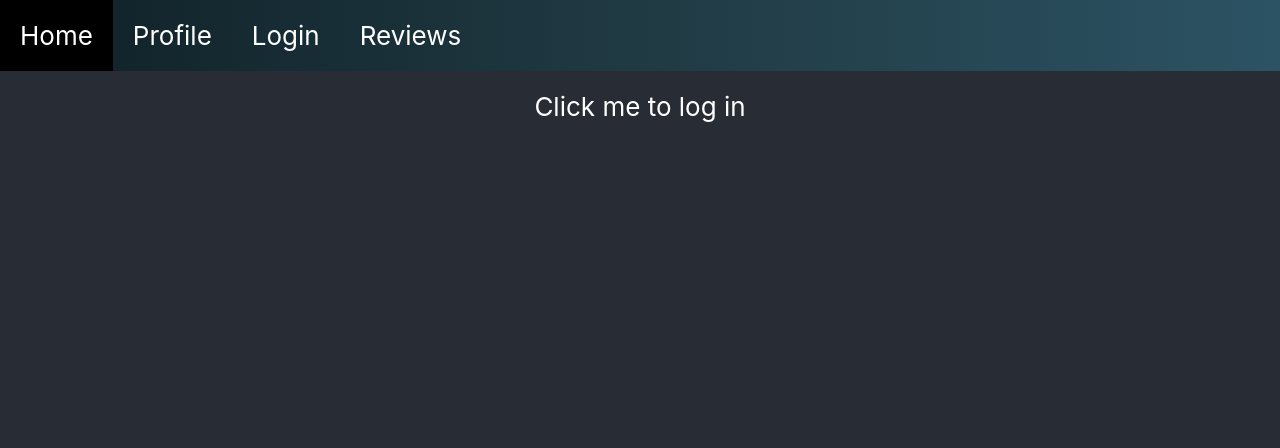
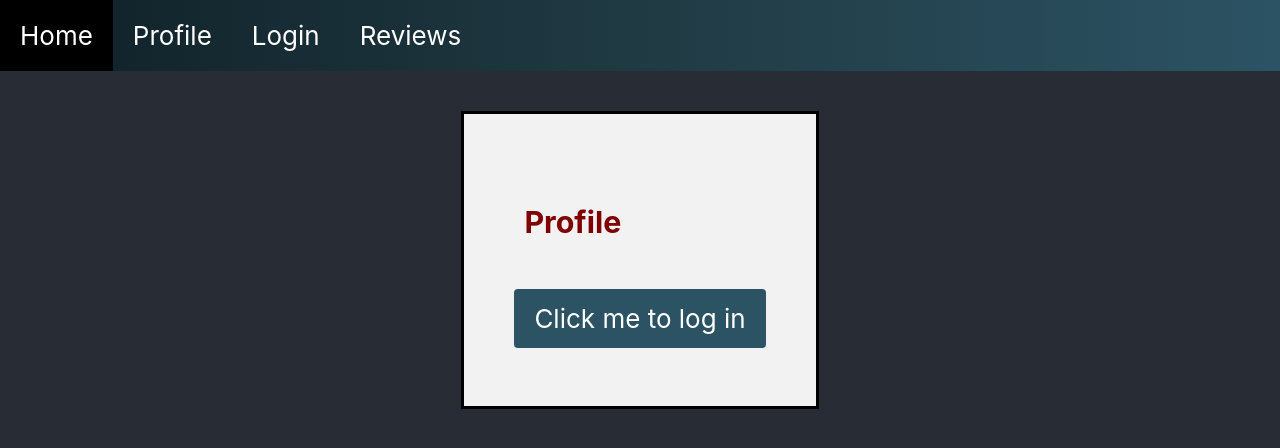
Before and after one commit to SandraTrinh/COMP3120_Group_Web_Project_AD, a React (Create React App) app: page /vaccines in a window 1280 px wide. Shown: the top 448 px of the page. Built offline with nearby package versions, Linux system fonts and the light colour scheme; no server answers.

Commit message:
CSS: added some CSS to home page and profile page.

```diff
--- a/src/App.css
+++ b/src/App.css
@@ -67,15 +67,26 @@ a.App-link:active {
 }
 
 /* Homepage top 10 vaccination list*/
-.vaccination {
+
+.home-page {
   background-color: white;
   color: #800000;
   padding: 50px;
   font-size: 16px;
   display: flex;
-  flex-direction: column;
-  align-items: center;
+  flex-direction: row-reverse;
+  align-items: top;
   justify-content: center;
+  float: left;
+}
+
+.vaccination-average {
+  padding: 20px;
+  text-align: center;
+}
+
+.vaccination {
+
 }
 
 .vaccination h3 {
@@ -115,6 +126,66 @@ ul.vaccination-list {
   color: #0F2027;
 }
 
+@media only screen and (max-width: 768px) {
+  [class*="col-"] {
+    width: 100%;
+  }
+
+
+  .home-page {
+    flex-direction: column;
+    align-items: center;
+    float: none;
+  }
+}
+/* Profile page */
+
+.profile-logged-in div.App {
+  background-color: #f2f2f2;
+}
+
+.profile-log-in {
+  background-color: #f2f2f2;
+  border: 3px solid black;
+  color:rgb(75, 74, 74);
+  padding: 50px;
+  margin: 40px 0px 40px 0px;
+  text-align: center;
+}
+
+.profile-log-in h3, .profile-logged-in h3 {
+  color:#800000;
+  background-color: #f2f2f2;
+  width: 100%;
+  text-align: left;
+  padding: 10px;
+}
+
+.profile-logged-in h3 {
+  text-align: center;
+}
+
+.profile-logged-in button.profile-download-pdf {
+  width: 50%;
+  background-color: #2C5364;
+  color: white;
+  padding: 14px 20px;
+  margin: 8px 0;
+  border: none;
+  border-radius: 4px;
+  cursor: pointer;
+}
+
+.profile-logged-in button.profile-download-pdf:hover{
+  background-color: #0F2027;
+}
+
+.profile-userdata {
+  background-color: white;
+  color: black;
+  text-align: left;
+}
+
 /* Login page */
 
 .login-container {
@@ -123,6 +194,10 @@ ul.vaccination-list {
   color:rgb(75, 74, 74);
   padding: 30px;
   margin: 40px 0px 40px 0px;
+}
+
+.login-container h3 {
+  color:#800000;
 }
 
 .login-container label {
@@ -144,7 +219,7 @@ ul.vaccination-list {
   border: 2px solid #0F2027;
 }
 
-.loginform-submit input, .logout-button input {
+.loginform-submit input, .logout-button input, .profile-log-in a{
   width: 100%;
   background-color: #2C5364;
   color: white;
@@ -155,7 +230,7 @@ ul.vaccination-list {
   cursor: pointer;
 }
 
-.loginform-submit input:hover, .logout-button input:hover {
+.loginform-submit input:hover, .logout-button input:hover, .profile-log-in a:hover{
   background-color: #0F2027;
 }
 
--- a/src/App.js
+++ b/src/App.js
@@ -28,16 +28,6 @@ function App() {
   }, [])
   const [feedBack, setFeedBack] = useState([])
 
-  useEffect(() => {
-    console.log('effect')
-    productService
-      .getFeedback()
-      .then (initialProducts => {
-
-        setFeedBack(initialProducts)
-        console.log(initialProducts)
-      })
-  }, [])
 
 
 vaccines.sort((a, b) => (a.FirstDoseVaccinationPercentage < b.FirstDoseVaccinationPercentage) ? 1 : -1)
@@ -74,7 +64,7 @@ vaccinesToShow = vaccines.slice(0,10)
                   <LoginForm user={user} setUser={setUser}/>
                 </Route>
                 <Route path="/feedback">
-                <Feedback Feedback={feedBack} />
+                <Feedback Feedback={feedBack} setFeedBack={setFeedBack} />
                 </Route>
 
 
--- a/src/LoginForm.js
+++ b/src/LoginForm.js
@@ -50,6 +50,7 @@ const LoginForm = ({user, setUser}) => {
     } else {
         return (
             <div className="login-container">
+                <h3>Login</h3>
                 <form onSubmit={formHandler}>
                     <div >
                         <div className="loginform-name">
--- a/src/components/Products.js
+++ b/src/components/Products.js
@@ -27,12 +27,15 @@ const Products = ({vaccines}) => {
 
 
     return(
-      <div className="vaccination col-12">
+      <div className="home-page col-12">
+         <div className="vaccination-average col-6">
+          <h3> Average Percentage of First Dose Across NSW </h3>
+          <p> {averageFirstDose} </p>
+          <h3> Average Percentage of Second Dose Across NSW </h3>
+          <p> {averageSecondDose} </p>
+        </div>
+        <div className="vaccination col-6">
         <h1> Top 10 Regions in NSW in terms of 1st Dose of Vaccinations </h1>
-         <h3> Average Percentage of First Dose Across NSW </h3>
-        <p> {averageFirstDose} </p>
-        <h3> Average Percentage of Second Dose Across NSW </h3>
-        <p> {averageSecondDose} </p>
         <ul className="vaccination-list">
             {vaccines.map(vaccine =>
               <li key={vaccine.id} className="vaccine-region">
@@ -59,6 +62,7 @@ const Products = ({vaccines}) => {
           :null
         } */}
       </div>
+      </div>
     )
 }
 
--- a/src/components/UserInfo.js
+++ b/src/components/UserInfo.js
@@ -21,12 +21,13 @@ const UserInfo = ({ user }) => {
     if (user != null) {
         if (userData != null) {
             return (
-                <div className="vaccination col-12">
+                <div className="profile-logged-in col-12">
                     <div className="App">
+                        <h3>Profile</h3>
                         <Pdf targetRef={ref} filename="Vaccine-Cert.pdf">
-                            {({ toPdf }) => <button onClick={toPdf}>Download Your Digital Certificate</button>}
+                            {({ toPdf }) => <button className="profile-download-pdf" onClick={toPdf}>Download Your Digital Certificate</button>}
                         </Pdf>
-                        <div style={{ height: 1200, width: 1000, background: 'black' }} ref={ref}>
+                        <div className="profile-userdata" style={{ height: 1200, width: 1000}} ref={ref}>
                             <ul className="vaccination-list">
                                 <li> Full Name: {userData.name}     </li>
                                 <li> Territory Name: {userData.territoryName}     </li>
@@ -43,6 +44,7 @@ const UserInfo = ({ user }) => {
         } else {
             return (
                 <div>
+                    <h3>Profile</h3>
                     <p> Loading ...</p>
                 </div>
             )
@@ -51,7 +53,8 @@ const UserInfo = ({ user }) => {
     } else {
 
         return (
-            <div>
+            <div className="profile-log-in col-12">
+                <h3>Profile</h3>
                 <Link className="App-link" to="/login">Click me to log in</Link>
             </div>
         )
```
